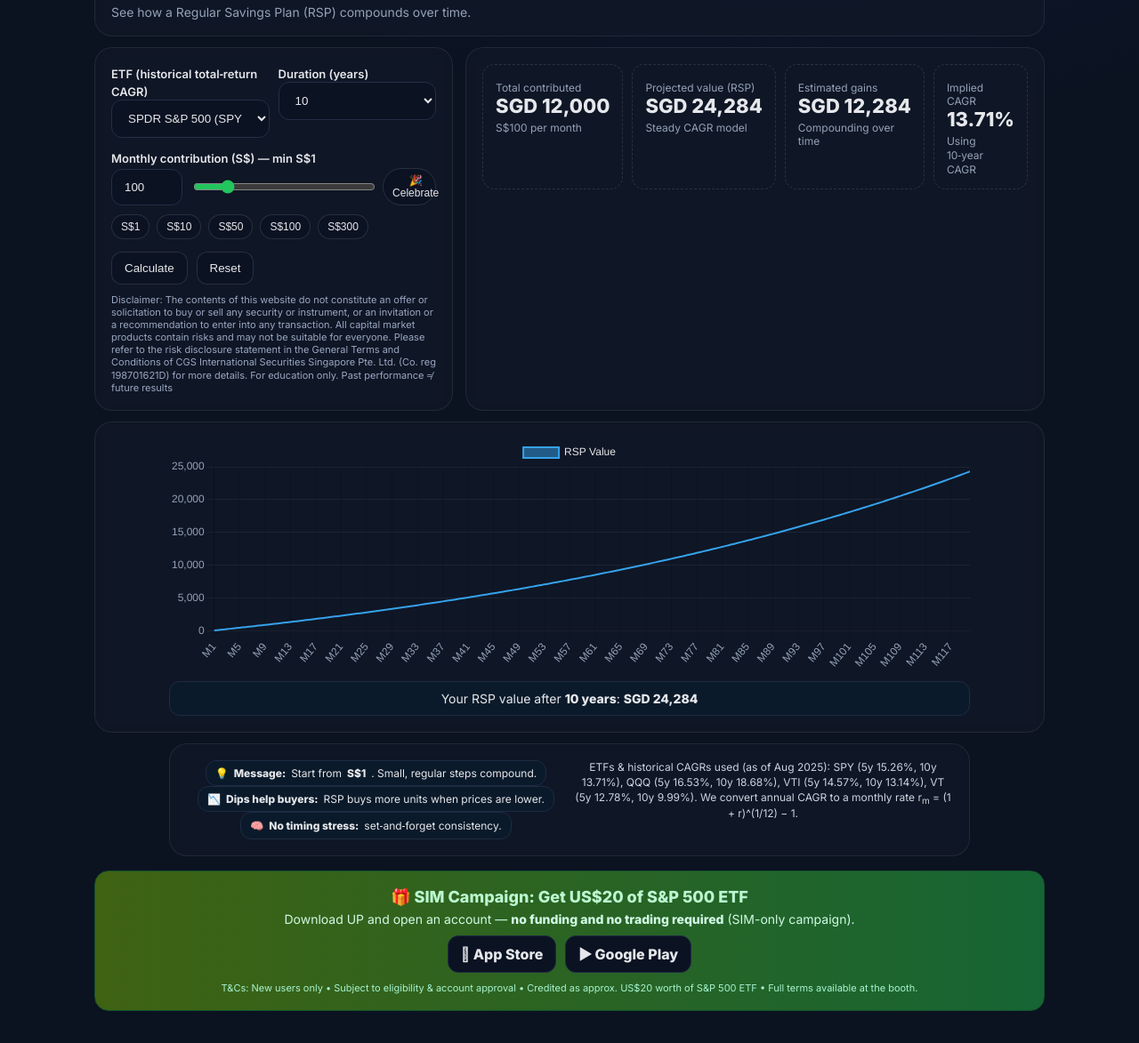
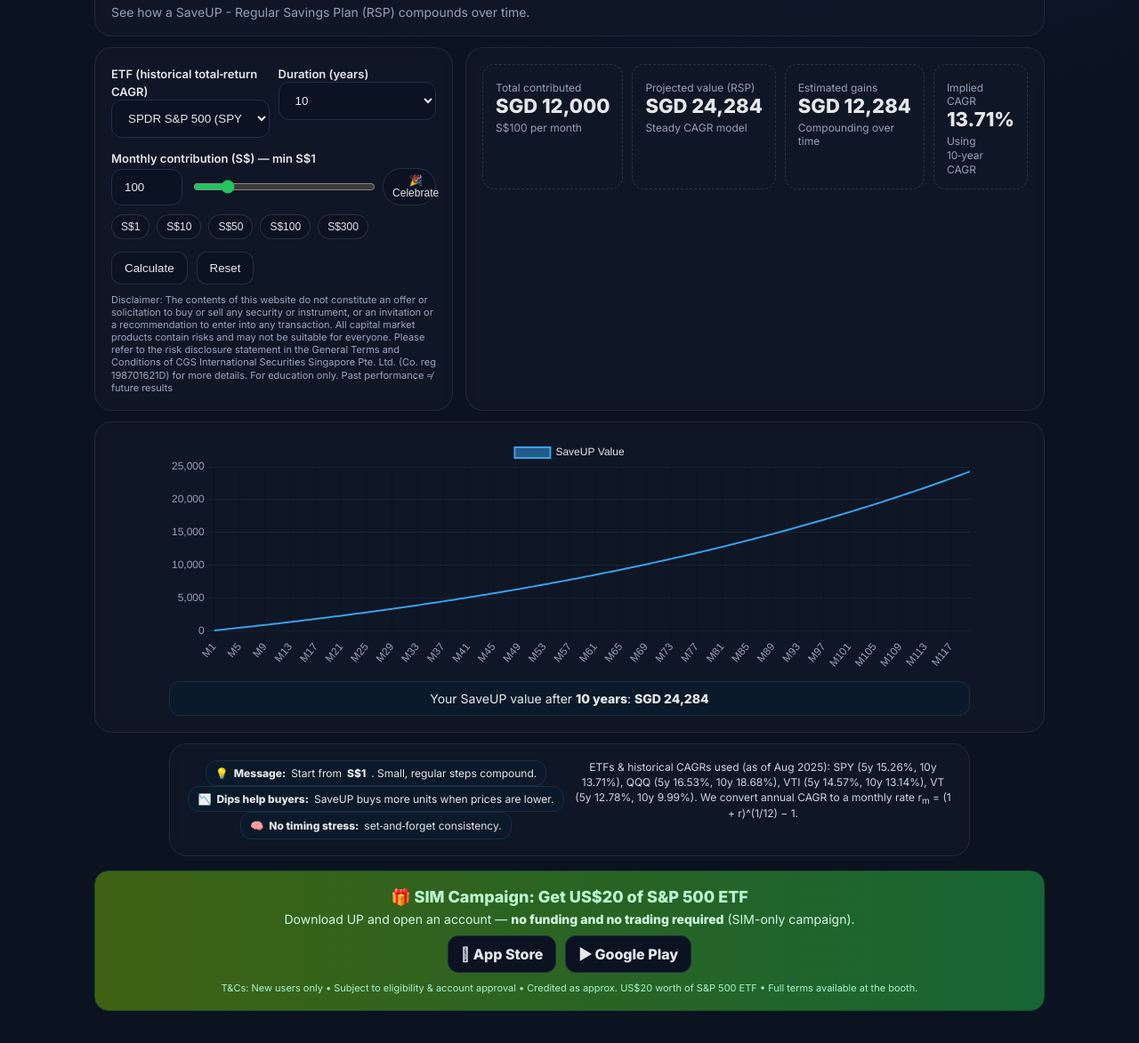
Before and after one commit to jweejun/SIM, a plain HTML site: page index.html in a window 1280 px wide. Shown: the part 121-1294 px from the top of the page at 89% size. Drawn offline with nearby package versions, Linux system fonts and the light colour scheme.

Commit message:
Update index.html

```diff
--- a/index.html
+++ b/index.html
@@ -72,7 +72,7 @@
         </div>
       </div>
     </div>
-    <div class="sub">See how a Regular Savings Plan (RSP) compounds over time.</div>
+    <div class="sub">See how a SaveUP - Regular Savings Plan (RSP) compounds over time.</div>
   </div>
 
   <!-- Controls + KPIs (left/right layout preserved) -->
@@ -157,7 +157,7 @@
     <div class="grid-center">
       <div>
         <div class="badge">💡 <b>Message:</b> Start from <b>S$1</b>. Small, regular steps compound.</div>
-        <div class="badge">📉 <b>Dips help buyers:</b> RSP buys more units when prices are lower.</div>
+        <div class="badge">📉 <b>Dips help buyers:</b> SaveUP buys more units when prices are lower.</div>
         <div class="badge">🧠 <b>No timing stress:</b> set‑and‑forget consistency.</div>
       </div>
       <div class="talk">
@@ -276,7 +276,7 @@ function recalc(){
   document.getElementById('k_rate_tip').textContent = years<=5? 'Using 5‑year CAGR' : 'Using 10‑year CAGR';
 
   const labels = Array.from({length: years*12}, (_,i)=>`M${i+1}`);
-  const ds = [{label:'RSP Value', data:rsp.series}];
+  const ds = [{label:'SaveUP Value', data:rsp.series}];
 
   if(chart) chart.destroy();
   chart = new Chart(document.getElementById('chart').getContext('2d'), {
@@ -290,7 +290,7 @@ function recalc(){
   });
 
   document.getElementById('resultLine').innerHTML =
-    `Your RSP value after <b>${years} years</b>: <b>${fmt(rsp.value)}</b>`;
+    `Your SaveUP value after <b>${years} years</b>: <b>${fmt(rsp.value)}</b>`;
 }
 
 function resetForm(){
```
